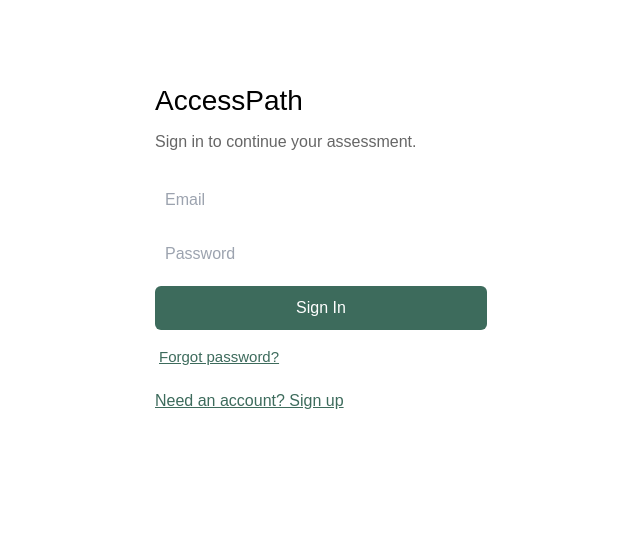
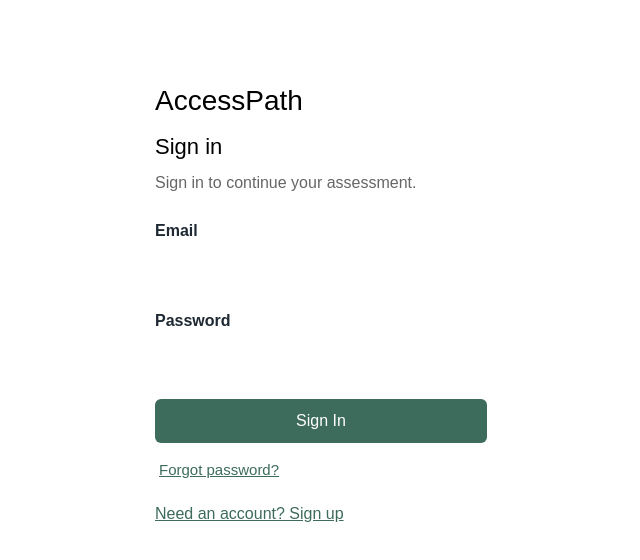
Before and after one commit to lamorrereset422/accesspath-app, a React (Vite) app: page / in a window 1280 px wide. Shown: the top 560 px of the page, without its empty margins (319-959 px from the left). Built offline with nearby package versions, Linux system fonts and the light colour scheme.

Commit message:
Improve sign-in labels, announcements, and request handling

```diff
--- a/src/AuthScreen.jsx
+++ b/src/AuthScreen.jsx
@@ -1,111 +1,278 @@
-import React, { useEffect, useState } from "react";
+import React, { useEffect, useRef, useState } from "react";
 import { supabase } from "./supabaseClient.js";
 import { ForgotPasswordForm } from "./PasswordRecovery.jsx";
 
 export default function AuthScreen({ notice }) {
-  const [mode, setMode] = useState("signIn"); // "signIn" or "signUp"
+  const [mode, setMode] = useState("signIn");
   const [email, setEmail] = useState("");
   const [password, setPassword] = useState("");
   const [loading, setLoading] = useState(false);
-  const [message, setMessage] = useState("");
+  const [message, setMessage] = useState(null);
   const [shownNotice, setShownNotice] = useState(null);
+  const headingRef = useRef(null);
+  const submittingRef = useRef(false);
+  const focusHeadingRef = useRef(false);
 
-// Show notices (like "password changed") a moment after the screen appears,
-// so screen readers announce them.
+  // Populate existing notice regions after they mount.
   useEffect(() => {
     const timer = setTimeout(() => setShownNotice(notice || null), 150);
     return () => clearTimeout(timer);
   }, [notice]);
 
+  // Focus the form heading after a user changes forms.
+  useEffect(() => {
+    if (mode !== "forgot" && focusHeadingRef.current) {
+      headingRef.current?.focus();
+      focusHeadingRef.current = false;
+    }
+  }, [mode]);
+
+  const changeMode = (nextMode) => {
+    if (submittingRef.current) return;
+    setMessage(null);
+    setShownNotice(null);
+    setPassword("");
+    focusHeadingRef.current = nextMode !== "forgot";
+    setMode(nextMode);
+  };
+
   const handleSubmit = async (e) => {
     e.preventDefault();
+    if (submittingRef.current) return;
+
+    submittingRef.current = true;
     setLoading(true);
-    setMessage("");
+    setMessage(null);
+    setShownNotice(null);
+
+    try {
+      const credentials = { email: email.trim(), password };
 
       if (mode === "signUp") {
-      const { error } = await supabase.auth.signUp({ email, password });
+        const { error } = await supabase.auth.signUp(credentials);
         if (error) {
-        setMessage(error.message);
+          setMessage({ type: "error", text: error.message });
         } else {
-        setMessage("Check your email to confirm your account, then sign in.");
+          setMessage({
+            type: "success",
+            text: "Check your email to confirm your account, then sign in.",
+          });
         }
       } else {
-      const { error } = await supabase.auth.signInWithPassword({ email, password });
+        const { error } =
+          await supabase.auth.signInWithPassword(credentials);
         if (error) {
-        setMessage(error.message);
+          setMessage({ type: "error", text: error.message });
         }
-      // On success, the app automatically re-renders logged in — no action needed here.
+        // Root displays the assessment when sign-in succeeds.
       }
+    } catch {
+      setMessage({
+        type: "error",
+        text: "We couldn't reach the server. Check your connection and try again.",
+      });
+    } finally {
+      submittingRef.current = false;
       setLoading(false);
+    }
   };
+
+  const containerStyle = {
+    maxWidth: 380,
+    margin: "80px auto",
+    padding: "0 24px",
+    fontFamily: "sans-serif",
+  };
+
+  const labelStyle = {
+    display: "block",
+    marginBottom: 6,
+    fontWeight: 600,
+    color: "#1F2933",
+  };
+
+  const inputStyle = {
+    width: "100%",
+    padding: 10,
+    marginBottom: 16,
+    boxSizing: "border-box",
+  };
+
+  const successStyle = {
+    margin: "12px 0 16px",
+    padding: "10px 12px",
+    border: "1px solid #3D6B5C",
+    borderRadius: 6,
+    color: "#1F2933",
+  };
+
+  const errorStyle = {
+    margin: "12px 0 16px",
+    padding: "10px 12px",
+    border: "2px solid #9C4636",
+    borderRadius: 6,
+    color: "#9C4636",
+    fontWeight: 600,
+  };
+
   if (mode === "forgot") {
     return (
-    <div style={{ maxWidth: 380, margin: "80px auto", padding: "0 24px", fontFamily: "sans-serif" }}>
+      <div style={containerStyle}>
         <h1 style={{ fontSize: 28, marginBottom: 16 }}>AccessPath</h1>
-      <ForgotPasswordForm onBack={() => { setMode("signIn"); setMessage(""); }} />
+        <ForgotPasswordForm onBack={() => changeMode("signIn")} />
       </div>
     );
   }
 
   return (
-    <div style={{ maxWidth: 380, margin: "80px auto", padding: "0 24px", fontFamily: "sans-serif" }}>
+    <div style={containerStyle}>
       <h1 style={{ fontSize: 28, marginBottom: 8 }}>AccessPath</h1>
+      <h2
+        id="auth-heading"
+        ref={headingRef}
+        tabIndex={-1}
+        style={{ fontSize: 22, margin: "0 0 8px" }}
+      >
+        {mode === "signUp" ? "Create an account" : "Sign in"}
+      </h2>
       <p style={{ color: "#666", marginBottom: 24 }}>
-        {mode === "signUp" ? "Create an account to save your assessment." : "Sign in to continue your assessment."}
+        {mode === "signUp"
+          ? "Create an account to save your assessment."
+          : "Sign in to continue your assessment."}
       </p>
-      <div role="status" aria-live="polite">
-  {mode === "signIn" && shownNotice && shownNotice.type === "success" && (
-    <p style={{ margin: "0 0 16px", padding: "10px 12px", border: "1px solid #3D6B5C", borderRadius: 6, color: "#1F2933" }}>{shownNotice.text}</p>
+
+      <div role="status" aria-live="polite" aria-atomic="true">
+        {mode === "signIn" && shownNotice?.type === "success" && (
+          <p style={successStyle}>{shownNotice.text}</p>
         )}
       </div>
-<div role="alert">
-  {mode === "signIn" && shownNotice && shownNotice.type === "error" && (
-    <p style={{ margin: "0 0 16px", padding: "10px 12px", border: "2px solid #9C4636", borderRadius: 6, color: "#9C4636", fontWeight: 600 }}>{shownNotice.text}</p>
+      <div role="alert" aria-atomic="true">
+        {mode === "signIn" && shownNotice?.type === "error" && (
+          <p style={errorStyle}>{shownNotice.text}</p>
         )}
       </div>
-      <form onSubmit={handleSubmit}>
+
+      <form onSubmit={handleSubmit} aria-labelledby="auth-heading">
+        <label htmlFor="auth-email" style={labelStyle}>
+          Email
+        </label>
         <input
+          id="auth-email"
+          name="email"
           type="email"
-          placeholder="Email"
+          autoComplete="email"
+          autoCapitalize="none"
+          spellCheck={false}
           value={email}
           onChange={(e) => setEmail(e.target.value)}
           required
-          style={{ width: "100%", padding: 10, marginBottom: 10, boxSizing: "border-box" }}
+          readOnly={loading}
+          style={inputStyle}
         />
+
+        <label htmlFor="auth-password" style={labelStyle}>
+          Password
+        </label>
+        {mode === "signUp" && (
+          <p
+            id="auth-password-hint"
+            style={{ color: "#666", margin: "0 0 8px", fontSize: 14 }}
+          >
+            Use at least 6 characters.
+          </p>
+        )}
         <input
+          id="auth-password"
+          name="password"
           type="password"
-          placeholder="Password"
+          autoComplete={
+            mode === "signUp" ? "new-password" : "current-password"
+          }
+          aria-describedby={
+            mode === "signUp" ? "auth-password-hint" : undefined
+          }
           value={password}
           onChange={(e) => setPassword(e.target.value)}
           required
-          minLength={6}
-          style={{ width: "100%", padding: 10, marginBottom: 10, boxSizing: "border-box" }}
+          minLength={mode === "signUp" ? 6 : undefined}
+          readOnly={loading}
+          style={inputStyle}
         />
+
         <button
           type="submit"
-          disabled={loading}
-          style={{ width: "100%", padding: 10, background: "#3D6B5C", color: "#fff", border: "none", borderRadius: 6, cursor: "pointer" }}
+          aria-disabled={loading}
+          style={{
+            width: "100%",
+            padding: 10,
+            background: "#3D6B5C",
+            color: "#fff",
+            border: "none",
+            borderRadius: 6,
+            cursor: loading ? "wait" : "pointer",
+            opacity: loading ? 0.7 : 1,
+          }}
         >
-          {loading ? "Please wait..." : mode === "signUp" ? "Sign Up" : "Sign In"}
+          {loading
+            ? "Please wait..."
+            : mode === "signUp"
+              ? "Sign Up"
+              : "Sign In"}
         </button>
       </form>
-      {message && <p style={{ marginTop: 12, color: "#9C4636" }}>{message}</p>}
+
+      <div role="status" aria-live="polite" aria-atomic="true">
+        {loading && <p style={{ marginTop: 12 }}>Please wait...</p>}
+        {message?.type === "success" && (
+          <p style={successStyle}>{message.text}</p>
+        )}
+      </div>
+      <div role="alert" aria-atomic="true">
+        {message?.type === "error" && (
+          <p style={errorStyle}>{message.text}</p>
+        )}
+      </div>
+
       {mode === "signIn" && (
         <div>
           <button
             type="button"
-      onClick={() => { setMode("forgot"); setMessage(""); }}
-      style={{ marginTop: 12, background: "none", border: "none", padding: 4, color: "#3D6B5C", fontSize: 15, cursor: "pointer", textDecoration: "underline" }}
+            disabled={loading}
+            onClick={() => changeMode("forgot")}
+            style={{
+              marginTop: 12,
+              background: "none",
+              border: "none",
+              padding: 4,
+              color: "#3D6B5C",
+              fontSize: 15,
+              cursor: loading ? "wait" : "pointer",
+              textDecoration: "underline",
+            }}
           >
             Forgot password?
           </button>
         </div>
       )}
+
       <button
-        onClick={() => { setMode(mode === "signUp" ? "signIn" : "signUp"); setMessage(""); }}
-        style={{ marginTop: 16, background: "none", border: "none", color: "#3D6B5C", cursor: "pointer", textDecoration: "underline" }}
+        type="button"
+        disabled={loading}
+        onClick={() =>
+          changeMode(mode === "signUp" ? "signIn" : "signUp")
+        }
+        style={{
+          marginTop: 16,
+          background: "none",
+          border: "none",
+          color: "#3D6B5C",
+          cursor: loading ? "wait" : "pointer",
+          textDecoration: "underline",
+        }}
       >
-        {mode === "signUp" ? "Already have an account? Sign in" : "Need an account? Sign up"}
+        {mode === "signUp"
+          ? "Already have an account? Sign in"
+          : "Need an account? Sign up"}
       </button>
     </div>
   );
```
Lines whose indentation alone changed are shown as unchanged.
